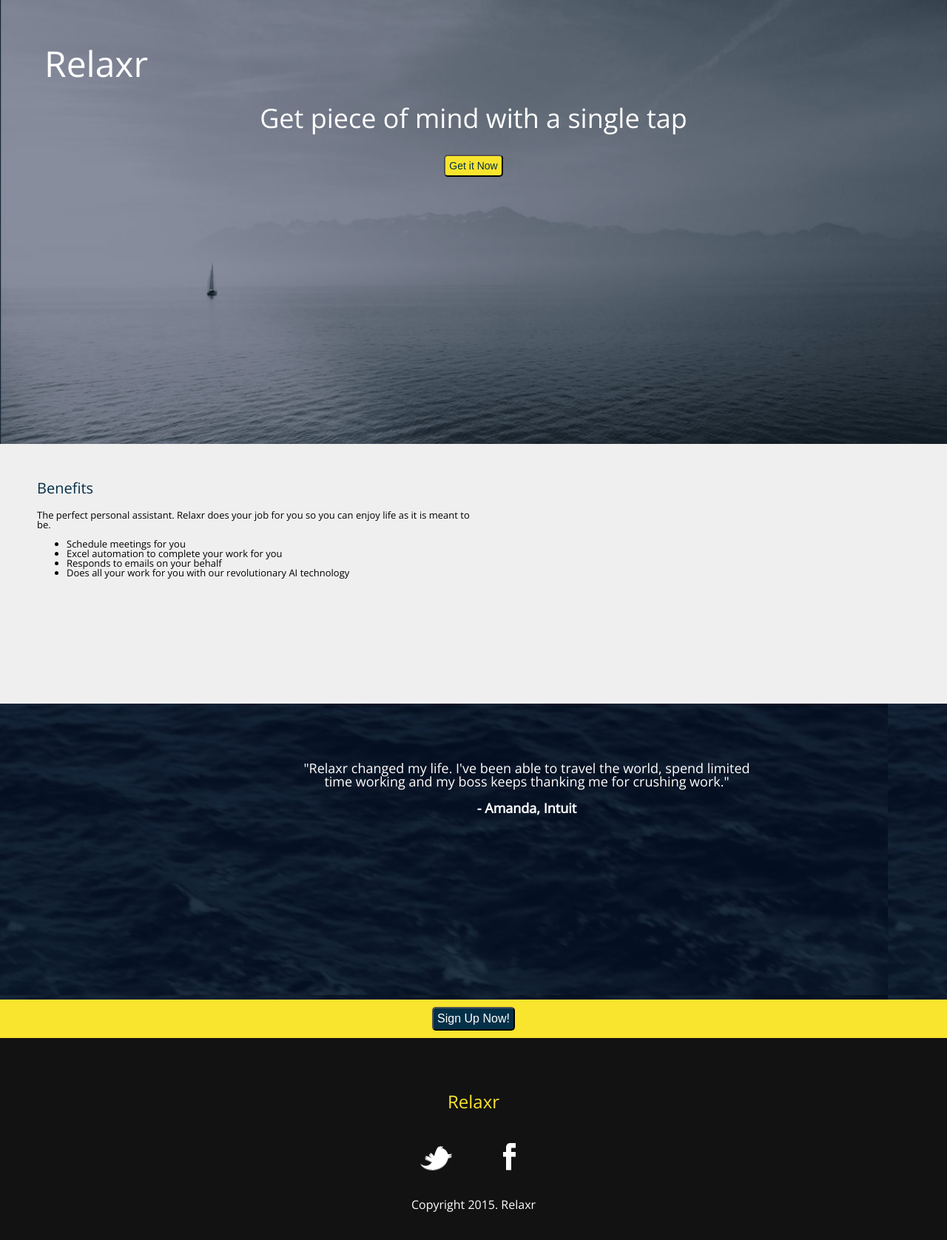
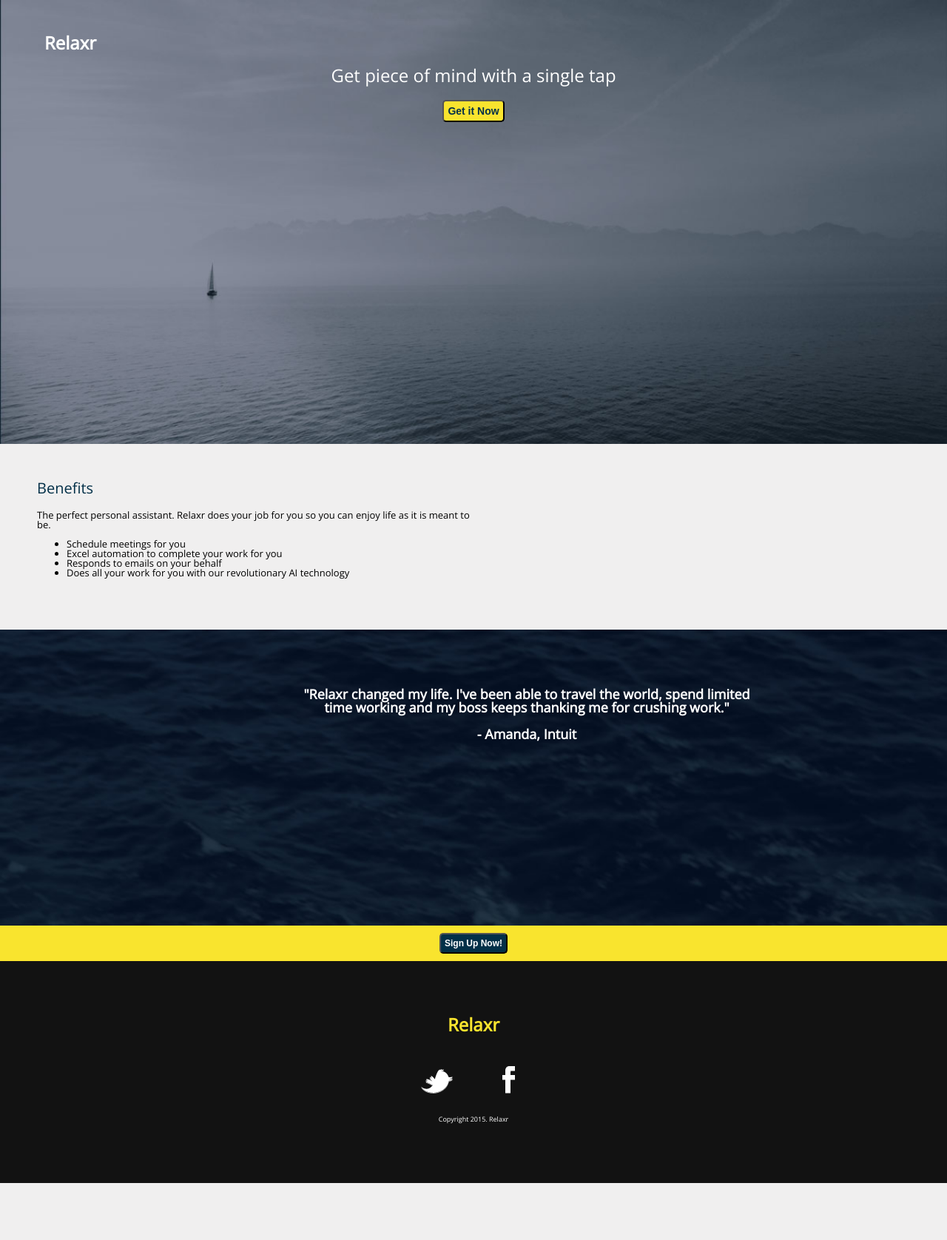
Before and after one commit to immaterium/Immaterium-Repository, a plain HTML site: page Assignment week 2/starter_code/index.html in a window 1280 px wide. Shown: the whole page at 74% size. After the commit the page ends 1599 px from the top, so only its background shows below. Drawn offline with nearby package versions, Linux system fonts and the light colour scheme.

Commit message:
Problems: why is font so small and alignment not centre in smaller than full screen

```diff
--- a/Assignment week 2/starter_code/css/style.css
+++ b/Assignment week 2/starter_code/css/style.css
@@ -45,6 +45,13 @@ Developer @GA in NYC
 /* BASE STYLES
 /*******************************************/
 
+/*Weight:
+Light,
+Light Italic,
+Semibold - 500px
+Extrabold - 800px
+*/
+
 body {
      /*color: #000;*/
      /*font-size: 12px;*/
@@ -64,7 +71,7 @@ body {
 #container {
   width: 100%;
   margin: auto;
-  height: 500px;
+/*  height: 300px;*/
 
 }
 
@@ -81,19 +88,22 @@ header {
 h1 {
   color: white;
   font-style: bold;
+  font-size: 24px;
+  font-weight: 800;
 }
 
 h2 {
   color: white;
   text-align: center;
+  font-size: 24px;
+  font-weight: 500;
 }
 
 .btn-yellow {
   background-color: #f9e42e;
   color: #033048;
   font-size: 14px;
-  font-style: bold;
-  font-weight: 500;
+  font-weight: 800;
   border-radius: 5px;
   padding: 5px;
 }
@@ -103,7 +113,8 @@ h2 {
 }
 
 .benefits-section {
-margin-top: 150px;
+margin-top: 50px;
+margin-bottom: 200px;
 padding-left: 50px;
 font-size: 13px;
 height: 1px;
@@ -114,7 +125,7 @@ max-width: 50%;
 .benefit {
   font-size: 20px;
   color: #033048;
-  font-style: bold;
+  font-weight: 500;
 }
 
 ul {
@@ -122,22 +133,23 @@ ul {
 }
 
 .testimonial {
-  width: 100%;
-  margin: auto;
+  max-width: 100%;
+  margin: 0 auto;
   height: 400px;
   background-image: url('../images/testimonial_bg.jpg');
-  margin-top: 300px;
+  background-size: cover;
   text-align: center;
   color: white;
   display: block;
   padding-top: 60px;
   font-size: 18px;
-  font-weight: 100;
+  font-weight: 800;
 }
 
 .testimonial p {
   padding-left: 400px;
   max-width: 80%;
+  text-align: center;
 }
 
 .signup-section {
@@ -153,8 +165,9 @@ ul {
   margin: auto;
   background-color: #033048;
   color: white;
-  font-size: 12;
+  font-size: 12px;
   border-radius: 5px;
+  font-weight: 800;
  }
 
 footer {
@@ -163,12 +176,14 @@ footer {
     height: 300px;
     color: white;
     text-align: center;
+    font-size: 9px;
+    font-weight: 500;
 }
 
 .logo {
   color: #f9e42e;
   font-size: 24px;
-  font-style: bold;
+  font-weight: 800;
 }
 
 footer p {
```
